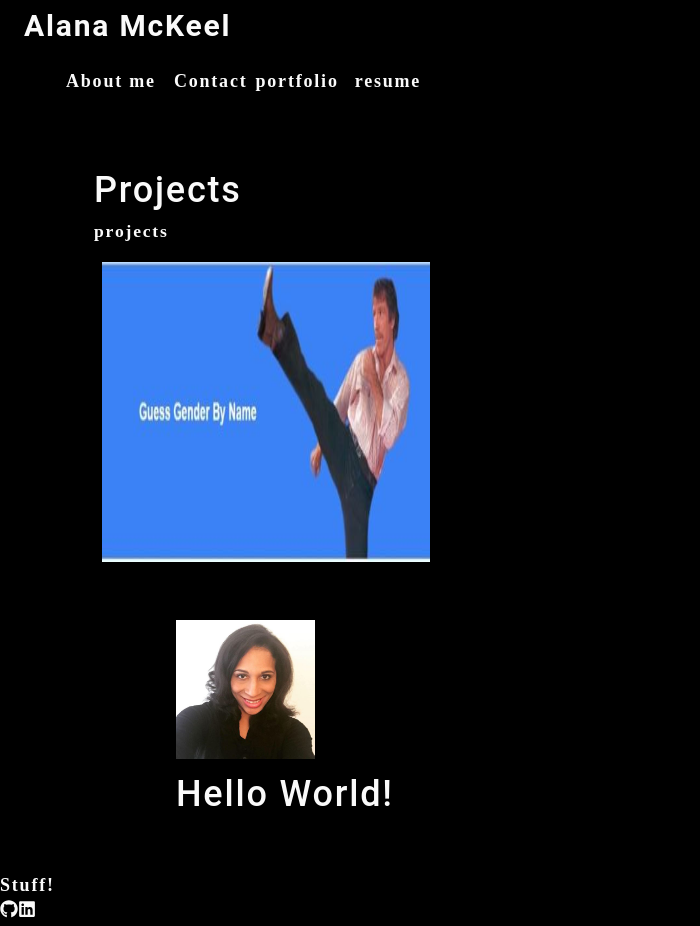
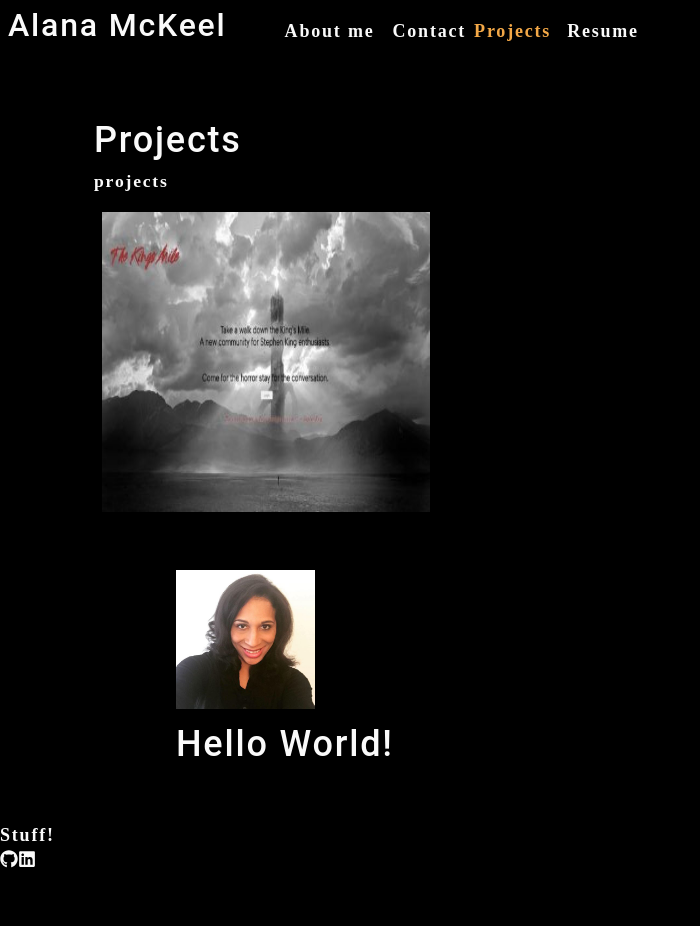
Before and after one commit to alanam79/React-Portfolio, a React (Create React App) app: page / in a window 1280 px wide. Shown: the whole page, without its empty margins (0-700 px from the left). After the commit the page ends 876 px from the top, so only its background shows below. Built offline with nearby package versions, Linux system fonts and the light colour scheme.

Commit message:
worked on projects section to ensure it works and renders propertly

```diff
--- a/src/App.js
+++ b/src/App.js
@@ -1,17 +1,20 @@
 // this is the center of the application, root component, or wrapper component
 import React, { useState } from "react";
 import About from "./components/About";
-// import Nav from "./components/Nav";
+import Nav from "./components/Nav";
 import Projects from "./components/Projects";
 import Footer from "./components/Footer";
-import Header from "./components/Header";
+// import Header from "./components/Header"; <--finish development
 // import { Router, BrowserRouter } from "react-router-dom"; <---look into this in the future
 
+
+// lifted the state to the parent, so it can be used by all the children components
 function App() {
   const [categories] = useState([
     {
       name: "projects",
-      description: "Examples of projects and challenges I have participated or worked on.",
+      description:
+        "Examples of projects and challenges I have participated or worked on.",
     },
     // {
     //   name: "homeworks",
@@ -28,11 +31,12 @@
 
   return (
     <div>
-      <Header
+      {/* change nav to header and pull nav into header */}
+      <Nav
         categories={categories}
         setCurrentCategory={setCurrentCategory}
         currentCategory={currentCategory}
-      ></Header>
+      ></Nav>
       <main>
         <div>
           <Projects></Projects>
--- a/src/components/Header/index.js
+++ b/src/components/Header/index.js
@@ -9,10 +9,14 @@
         content="width=device-width, initial-scale=1, shrink-to-fit=no"
       ></meta>
       <h2>
-        <a href="/" style={{ fontSize: "30px", margin: "20px" }}>Alana McKeel</a>
+        <a href="/" style={{ fontSize: "30px", margin: "20px" }}>
+          Alana McKeel
+        </a>
       </h2>
       <Nav
         categories={props.categories}
+        page={props.page}
+        setPage={props.setPage}
       />
     </header>
   );
--- a/src/components/Nav/index.js
+++ b/src/components/Nav/index.js
@@ -2,28 +2,21 @@
 import { capitalizeFirstLetter } from "../../utils/helpers";
 
 function Nav(props) {
-  // const { categories = [], setCurrentCategory, currentCategory } = props;
+  const { categories = [], setCurrentCategory, currentCategory } = props;
 
+  // below can be used if the useEffect in About component is commented out, this will allow the tabs to change to show which section you are in
   // useEffect(() => {
   //   document.title = capitalizeFirstLetter(currentCategory.name);
   // }, [currentCategory]);
 
-  const categories = [
-    {
-      name: "portfolio",
-      description:
-        "A compilation of my projects and challenges completed thru the bootcamp.",
-    },
-    { name: "resume", description: "My Resume" },
-  ];
   // defining onclick event in the return statement
-  function categorySelected() {
-    console.log("hello");
-  }
+  // function categorySelected() {
+  //   console.log("hello");
+  // }
 
   return (
     <header className="flex-row px-1">
-      {/* <h2>📍Portfolio!</h2> */}
+      <h2>Alana McKeel</h2>
       <nav>
         <ul className="flex-row">
           <li className="mx-2">
@@ -35,9 +28,19 @@
           {/* mapping over the array of categories, Whenever we map over anything in JSX, the outermost element must have a key attribute that's set to be something unique. */}
           {/* wrapped below in an anonymous arrow function to allow about category selection function to work when clicked */}
           {categories.map((category) => (
-            <li className="mx-1" key={category.name}>
-              <span onClick={() => categorySelected(category.name)}>
-                {category.name}
+            <li
+              className={`mx-1 ${
+                // The below code means that currentCategory.name === category.name will get evaluated, and as long as it is true, then the second bit of the short circuit, navActive, will be returned.
+                currentCategory.name === category.name && "navActive"
+              }`}
+              key={category.name}
+            >
+              <span
+                onClick={() => {
+                  setCurrentCategory(category);
+                }}
+              >
+                {capitalizeFirstLetter(category.name)}
               </span>
             </li>
           ))}
@@ -47,5 +50,4 @@
   );
 }
 
-
 export default Nav;
--- a/src/components/Projects/index.js
+++ b/src/components/Projects/index.js
@@ -1,7 +1,10 @@
 import React from "react";
 import { capitalizeFirstLetter } from "../../utils/helpers";
-import photo from "../../assets/projects/small/portfolio-1-min.jpg";
+import photo from "../../assets/projects/small/portfolio-2-min.jpg";
 
+// useState() is a function that will always return an array. The first item is the value of your state (or store your state), and the second item is a setter, which allows you to set the state to something else.
+// Because we're destructuring from an array, we could name these two things whatever we want, but it's best to stick to variable names that make sense.
+// useState(0), has it started at 0, but can be any number wanted/needed
 function Projects(props) {
   const currentCategory = {
     name: "projects",
```
